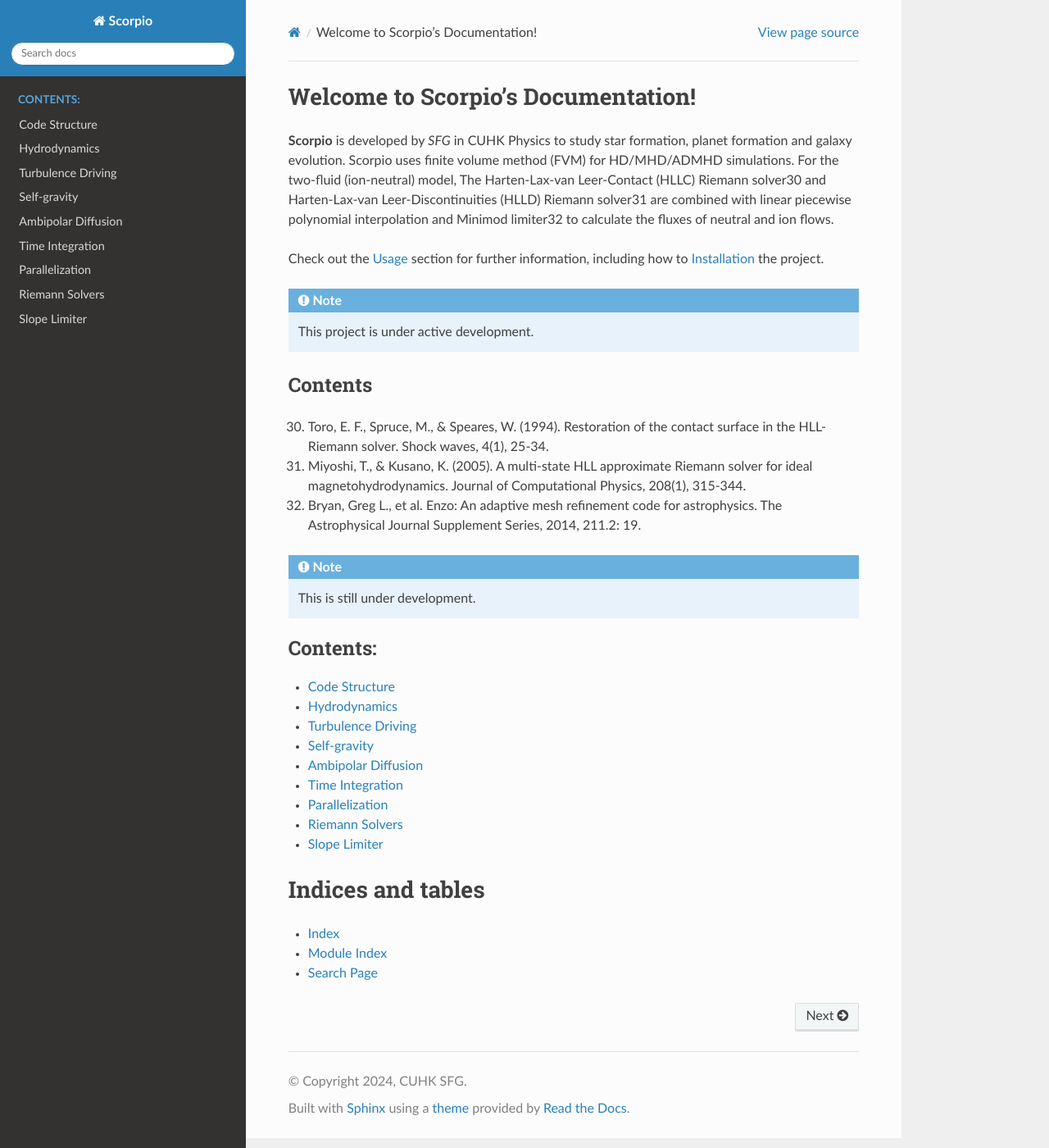
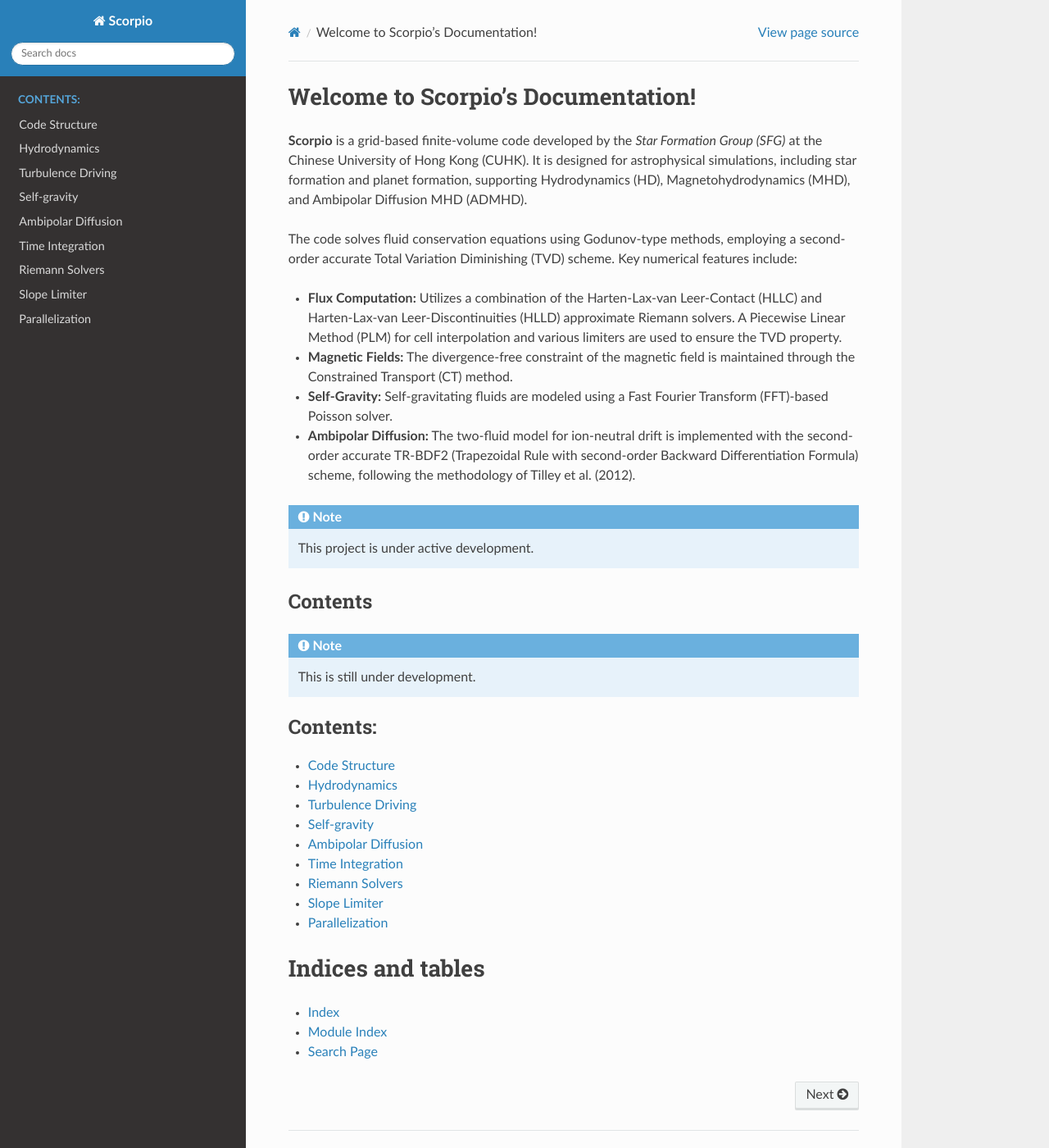
Before and after one commit to holam1hk/Scorpio-Docs, a Sphinx documentation site: the page built from docs/source/index.rst, in a window 1280 px wide and 1400 px high. Shown: the whole window at 82% size. Built offline with Sphinx 7.4.7 and the Read the Docs theme 3.1.0, drawn with Linux system fonts in a browser that asks for light colours.

Commit message:
rewrite front page

```diff
--- a/docs/source/index.rst
+++ b/docs/source/index.rst
@@ -1,10 +1,13 @@
 Welcome to Scorpio's Documentation!
 =================================================
-**Scorpio** is developed by *SFG* in CUHK Physics to study star formation, planet formation and galaxy evolution. Scorpio uses finite volume method (FVM) for HD/MHD/ADMHD simulations. For the two-fluid (ion-neutral) model,
-The Harten-Lax-van Leer-Contact (HLLC) Riemann solver30 and Harten-Lax-van Leer-Discontinuities (HLLD) Riemann solver31 are combined with linear piecewise polynomial interpolation and Minimod limiter32 to calculate the fluxes of neutral and ion flows.
+**Scorpio** is a grid-based finite-volume code developed by the *Star Formation Group (SFG)* at the Chinese University of Hong Kong (CUHK). It is designed for astrophysical simulations, including star formation and planet formation, supporting Hydrodynamics (HD), Magnetohydrodynamics (MHD), and Ambipolar Diffusion MHD (ADMHD).
 
-Check out the :doc:`usage` section for further information, including
-how to :ref:`installation` the project.
+The code solves fluid conservation equations using Godunov-type methods, employing a second-order accurate Total Variation Diminishing (TVD) scheme. Key numerical features include:
+
+*   **Flux Computation:** Utilizes a combination of the Harten-Lax-van Leer-Contact (HLLC) and Harten-Lax-van Leer-Discontinuities (HLLD) approximate Riemann solvers. A Piecewise Linear Method (PLM) for cell interpolation and various limiters are used to ensure the TVD property.
+*   **Magnetic Fields:** The divergence-free constraint of the magnetic field is maintained through the Constrained Transport (CT) method.
+*   **Self-Gravity:** Self-gravitating fluids are modeled using a Fast Fourier Transform (FFT)-based Poisson solver.
+*   **Ambipolar Diffusion:** The two-fluid model for ion-neutral drift is implemented with the second-order accurate TR-BDF2 (Trapezoidal Rule with second-order Backward Differentiation Formula) scheme, following the methodology of Tilley et al. (2012).
 
 .. note::
 
@@ -12,10 +15,6 @@
 
 Contents
 --------
-
-30. Toro, E. F., Spruce, M., & Speares, W. (1994). Restoration of the contact surface in the HLL-Riemann solver. Shock waves, 4(1), 25-34.
-31. Miyoshi, T., & Kusano, K. (2005). A multi-state HLL approximate Riemann solver for ideal magnetohydrodynamics. Journal of Computational Physics, 208(1), 315-344.
-32. Bryan, Greg L., et al. Enzo: An adaptive mesh refinement code for astrophysics. The Astrophysical Journal Supplement Series, 2014, 211.2: 19.
 
 .. note::
 
@@ -31,9 +30,10 @@
    selfgravity
    AD
    time_integration
-   parallelization
    riemann
    limiter
+   parallelization
+
 
 Indices and tables
 ==================
```
